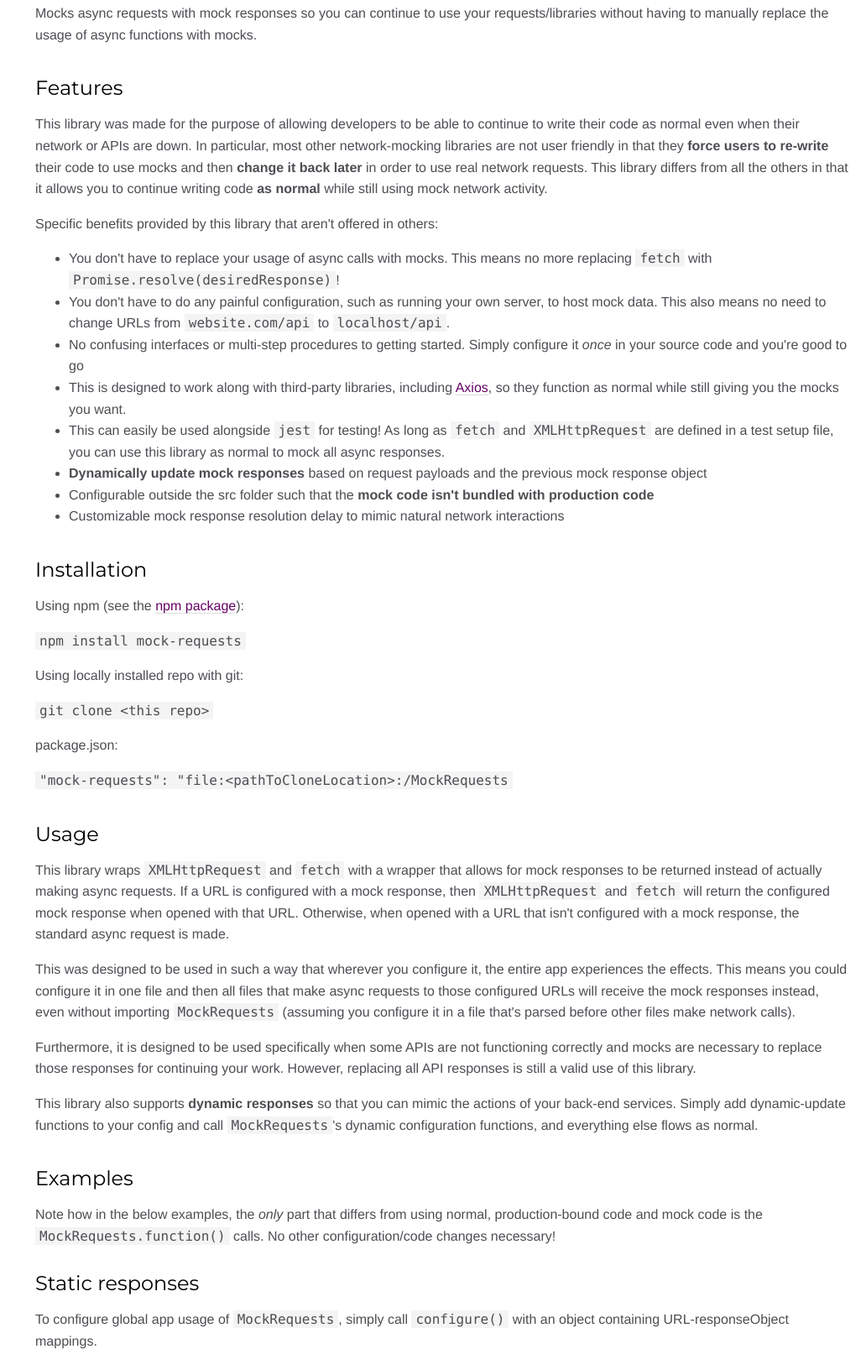
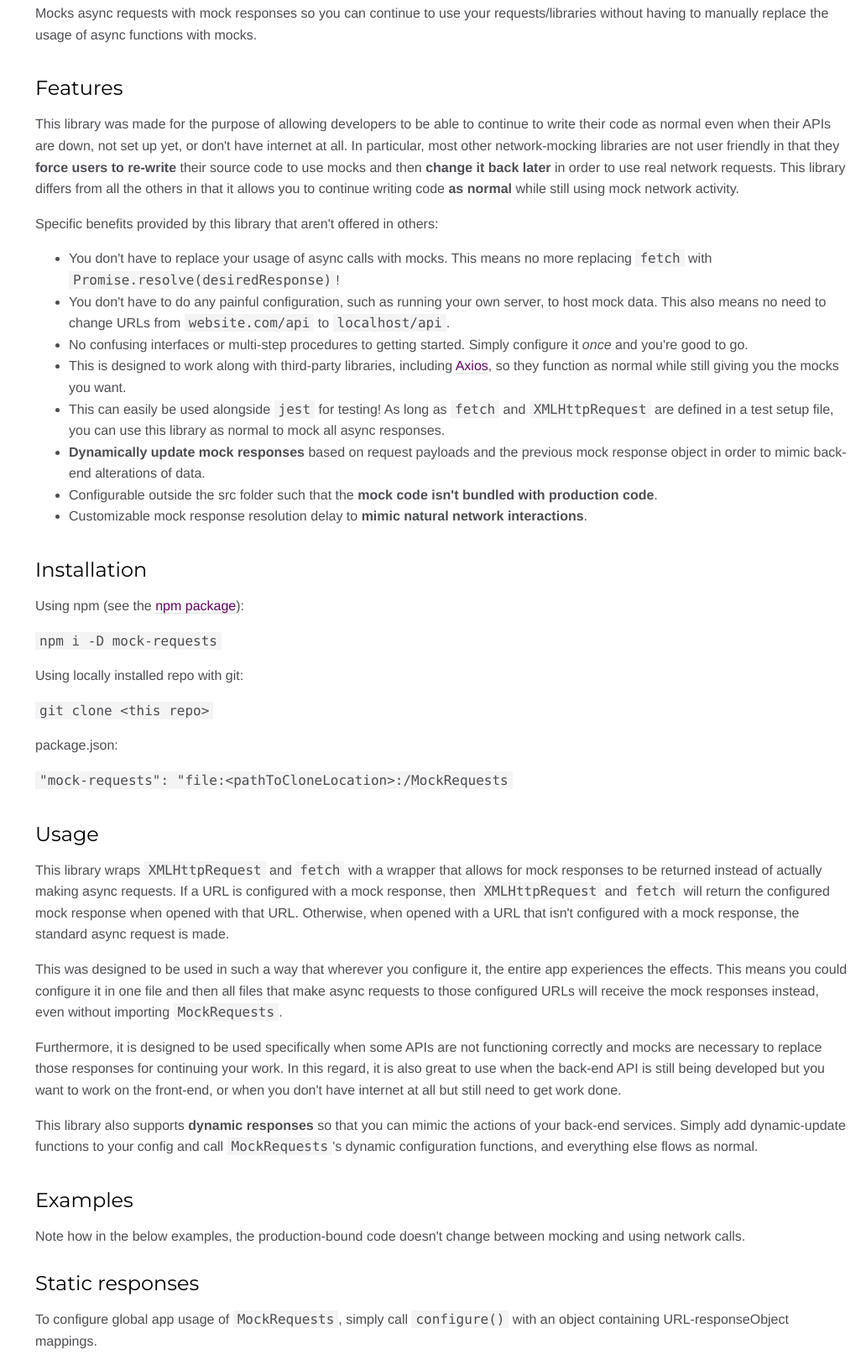
Before and after one commit to D-Pow/mock-requests, a website built with webpack: page docs/index.html in a window 1280 px wide. Shown: the part 758-2371 px from the top of the page at 84% size, without its empty margins (248-1280 px from the left). Built offline with nearby package versions, Linux system fonts and the light colour scheme.

Commit message:
Rephrase ReadMe to support npm i --save-dev vs --save

```diff
--- a/docs/index.html
+++ b/docs/index.html
@@ -72,29 +72,31 @@ to use your requests/libraries without having to manually replace the
 usage of async functions with mocks.</p>
 <h2>Features</h2>
 <p>This library was made for the purpose of allowing developers to be able to
-continue to write their code as normal even when their network or APIs are down.
+continue to write their code as normal even when their APIs are down, not set up yet, or
+don't have internet at all.
 In particular, most other network-mocking libraries are not user friendly in that they
-<strong>force users to re-write</strong> their code to use mocks and then <strong>change it back later</strong> in order
+<strong>force users to re-write</strong> their source code to use mocks and then <strong>change it back later</strong> in order
 to use real network requests. This library differs from all the others in that it allows
 you to continue writing code <strong>as normal</strong> while still using mock network activity.</p>
 <p>Specific benefits provided by this library that aren't offered in others:</p>
 <ul>
-<li>You don't have to replace your usage of async calls with mocks. This means no more replacing <code>fetch</code> with <code>Promise.resolve(desiredResponse)</code>!</li>
+<li>You don't have to replace your usage of async calls with mocks.
+This means no more replacing <code>fetch</code> with <code>Promise.resolve(desiredResponse)</code>!</li>
 <li>You don't have to do any painful configuration, such as running your own server, to host mock data.
 This also means no need to change URLs from <code>website.com/api</code> to <code>localhost/api</code>.</li>
-<li>No confusing interfaces or multi-step procedures to getting started. Simply configure it <em>once</em> in your
-source code and you're good to go</li>
+<li>No confusing interfaces or multi-step procedures to getting started. Simply configure it <em>once</em> and you're good to go.</li>
 <li>This is designed to work along with third-party libraries, including <a href="https://github.com/axios/axios">Axios</a>,
 so they function as normal while still giving you the mocks you want.</li>
 <li>This can easily be used alongside <code>jest</code> for testing! As long as <code>fetch</code> and <code>XMLHttpRequest</code> are defined in
 a test setup file, you can use this library as normal to mock all async responses.</li>
-<li><strong>Dynamically update mock responses</strong> based on request payloads and the previous mock response object</li>
-<li>Configurable outside the src folder such that the <strong>mock code isn't bundled with production code</strong></li>
-<li>Customizable mock response resolution delay to mimic natural network interactions</li>
+<li><strong>Dynamically update mock responses</strong> based on request payloads and the previous mock response object in order to
+mimic back-end alterations of data.</li>
+<li>Configurable outside the src folder such that the <strong>mock code isn't bundled with production code</strong>.</li>
+<li>Customizable mock response resolution delay to <strong>mimic natural network interactions</strong>.</li>
 </ul>
 <h2>Installation</h2>
 <p>Using npm (see the <a href="https://www.npmjs.com/package/mock-requests">npm package</a>):</p>
-<p><code>npm install mock-requests</code></p>
+<p><code>npm i -D mock-requests</code></p>
 <p>Using locally installed repo with git:</p>
 <p><code>git clone &lt;this repo&gt;</code></p>
 <p>package.json:</p>
@@ -108,53 +110,50 @@ with a URL that isn't configured with a mock response, the standard async reques
 <p>This was designed to be used in such a way that wherever you configure it, the entire app
 experiences the effects. This means you could configure it in one file and then all files
 that make async requests to those configured URLs will receive the mock responses instead,
-even without importing <code>MockRequests</code> (assuming you configure it in a file that's parsed
-before other files make network calls).</p>
+even without importing <code>MockRequests</code>.</p>
 <p>Furthermore, it is designed to be used specifically when some APIs are not functioning correctly
-and mocks are necessary to replace those responses for continuing your work.
-However, replacing all API responses is still a valid use of this library.</p>
+and mocks are necessary to replace those responses for continuing your work. In this regard,
+it is also great to use when the back-end API is still being developed but you want to work on the
+front-end, or when you don't have internet at all but still need to get work done.</p>
 <p>This library also supports <strong>dynamic responses</strong> so that you can mimic the actions of your back-end
 services. Simply add dynamic-update functions to your config and call <code>MockRequests</code>'s dynamic
 configuration functions, and everything else flows as normal.</p>
 <h2>Examples</h2>
-<p>Note how in the below examples, the <em>only</em> part that differs from using normal, production-bound code
-and mock code is the <code>MockRequests.function()</code> calls. No other configuration/code changes necessary!</p>
+<p>Note how in the below examples, the production-bound code doesn't change between
+mocking and using network calls.</p>
 <h3>Static responses</h3>
 <p>To configure global app usage of <code>MockRequests</code>, simply call <code>configure()</code> with an object containing URL-responseObject
 mappings.</p>
 <pre class="prettyprint source lang-javascript"><code>const myApiUrl = 'https://mywebsite.com/api/vx/someApi';
 const anotherUrl = '192.168.0.1';
 
-// Configuring mock responses.
 // This is the only code you need to add to use this library
-// Add in a file/location that is parsed before the rest of your async code
+// Add in the file described by &quot;Separating mocks from source
+// code&quot; below
 import MockRequests from 'mock-requests';
 MockRequests.configure({
     [myApiUrl]: { data: 'myJsonResponseObject' },
     [anotherUrl]: '&lt;html>some other type of response&lt;/html>'
 });
 
-// ...other code
+// ...source code
 
-// Using your async requests. If the code below exists in a different file from the configuration above,
-// MockRequests doesn't need to be imported again.
+// Using your async requests.
 // Note that this part DOESN'T CHANGE between using mocks and actual data
-// from your service!
+// from your service
 const mockedHtmlResponse = await fetch(myApiUrl, {...configOptions})
                                 .then(res => res.json());
 useResponseContentAsNormal(mockedHtmlResponse);
 </code></pre>
-<p>Alternatively, if you configure some URL-response content separately from other files and
-decide that you need to set other URL mocks elsewhere, you can set them separately:</p>
-<pre class="prettyprint source lang-javascript"><code>// other file
-const myForgottenUrl = 'https://myotherapi.thatIforgotOriginally/api/vx/doStuff';
+<p>Alternatively, you could configure URL-response content individually:</p>
+<pre class="prettyprint source lang-javascript"><code>const myApi = 'https://myotherapi.thatIforgotOriginally/api/vx/doStuff';
 
 import MockRequests from 'mock-requests';
-MockRequests.setMockUrlResponse(myForgottenUrl, { data: 'myOtherResponse' });
+MockRequests.setMockUrlResponse(myApi, { data: 'myOtherResponse' });
 
-// ...
+// ...source code
 
-const response = await fetch(myForgottenUrl, {...whateverOptions});
+const response = await fetch(myApi, {...whateverOptions});
 
 useResponseContent(response);
 </code></pre>
@@ -190,14 +189,14 @@ const myMockResponse = {
 };
 const dynamicConfig1 = {
     [myApiUrl]: {
-        // Note how the response object is now nested inside the `response` property
+        // The desired response is now nested inside the `response` property
         response: myMockResponse,
-        // Note how the dynamicResponseModFn takes in the request and previous response as arguments
-        // to produce the new response.
+        // The dynamicResponseModFn takes in the request and previous
+        // response as arguments to produce the new response.
         // The new response **must** be returned from this function.
         // Feel free to modify the response parameter as it will be deep-copied later
         dynamicResponseModFn: (request, response) => {
-            // see the mixed interactions of request and response data to generate new response
+            // You can mix both request and response data to generate new response
             response.data = response.data.concat(request.addLettersArray);
             response.value += request.valueModification;
 
@@ -205,6 +204,7 @@ const dynamicConfig1 = {
         }
     }
 };
+MockRequests.configureDynamicResponses(dynamicConfig1);
 
 // ... whatever other file you call `fetch` in
 
@@ -227,11 +227,11 @@ console.log(myDynamicallyModifiedResponse)
 <pre class="prettyprint source lang-javascript"><code>MockRequests.setDynamicMockUrlResponse(myApiUrl, {    // or configureDynamicResponses
     response: myMockResponse,
     dynamicResponseModFn: (req, res) => {/*...*/},
-    delay: 1500   // will make fetch/XMLHttpRequest take 1.5 seconds only for myApiUrl
+    delay: 1500   // will make fetch take 1.5 seconds to resolve myApiUrl
 });
 </code></pre>
 <h3>Separating mocks from source code</h3>
-<p>If you would rather not package the mocks and <code>MockRequests</code> along with your source code, you can simply move your
+<p>To avoid packaging the mocks and <code>MockRequests</code> along with your source code, you can simply move your
 mock files to a separate folder and add a few extra lines to your <code>webpack.config.js</code> file. For example, if we have
 the setup:</p>
 <pre class="prettyprint source"><code>MyApp
@@ -246,7 +246,6 @@ var includeDir = srcDir;
 
 module.exports = {
     entry: entryFiles,
-    // ... other config entries
     module: {
         rules: [
             {
@@ -317,7 +316,7 @@ xhr.timeout = 0;
 <br class="clear">
 
 <footer>
-    Documentation generated by <a href="https://github.com/jsdoc3/jsdoc">JSDoc 3.6.3</a> on Fri Sep 13 2019 20:53:06 GMT-0400 (Eastern Daylight Time) using the <a href="https://github.com/clenemt/docdash">docdash</a> theme.
+    Documentation generated by <a href="https://github.com/jsdoc3/jsdoc">JSDoc 3.6.3</a> on Sat Sep 14 2019 10:21:58 GMT-0400 (Eastern Daylight Time) using the <a href="https://github.com/clenemt/docdash">docdash</a> theme.
 </footer>
 
 <script>prettyPrint();</script>
```
Also changed, not shown: docs/MockRequests.js.html (+1 -1 lines), docs/module-mock-requests-MockRequests.OriginalXHR.html (+1 -1 lines), docs/module-mock-requests-MockRequests.html (+1 -1 lines), docs/module-mock-requests.html (+1 -1 lines), ReadMe.md.
